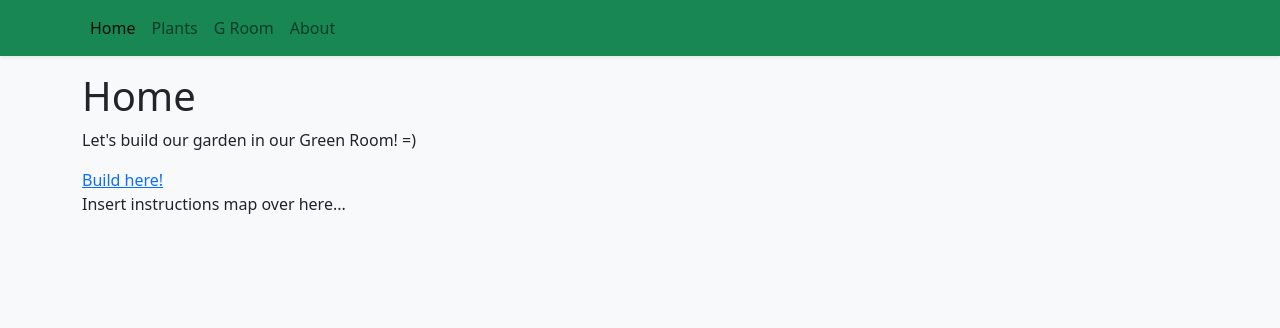
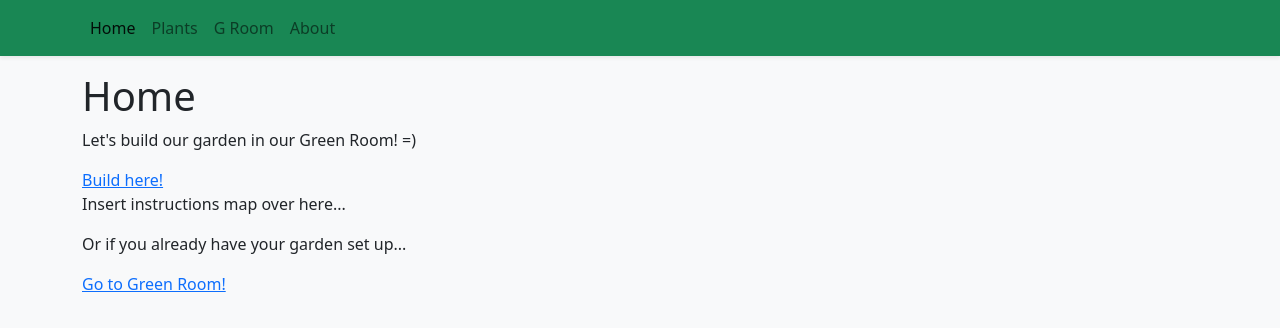
Before and after one commit to hseiji/green-room-app, a React (Vite) app: page / in a window 1280 px wide. Shown: the top 328 px of the page. Built offline with nearby package versions, Linux system fonts and the light colour scheme.

Commit message:
plan plants table

```diff
--- a/src/pages/GRomm.tsx
+++ b/src/pages/GRomm.tsx
@@ -1,3 +1,11 @@
 export function GRoom() {
-  return <h1>Green Room</h1>
+  return (
+    <>
+      <h1>Green Room</h1>
+      <p>
+        Add table here...import table from react-bootstrap
+        (https://react-bootstrap.netlify.app/components/table/)
+      </p>
+    </>
+  )
 }
--- a/src/pages/Home.tsx
+++ b/src/pages/Home.tsx
@@ -5,6 +5,8 @@ export function Home() {
       <p>Let's build our garden in our Green Room! =)</p>
       <a href="plants">Build here!</a>
       <p>Insert instructions map over here...</p>
+      <p>Or if you already have your garden set up...</p>
+      <a href="groom">Go to Green Room!</a>
     </>
   )
 }
```
